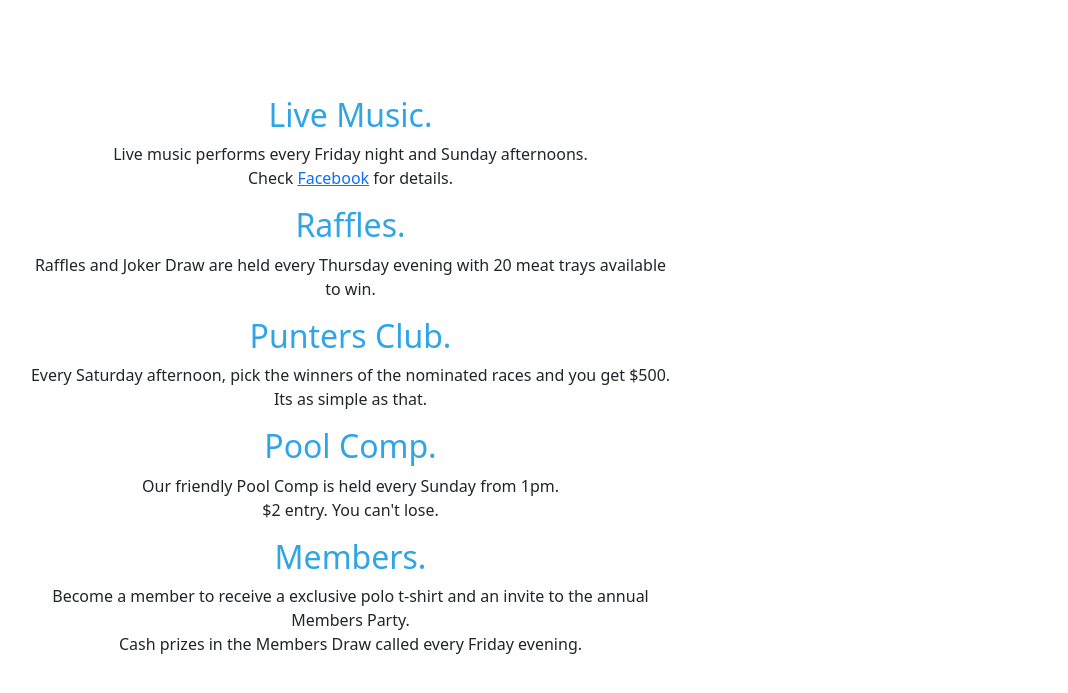
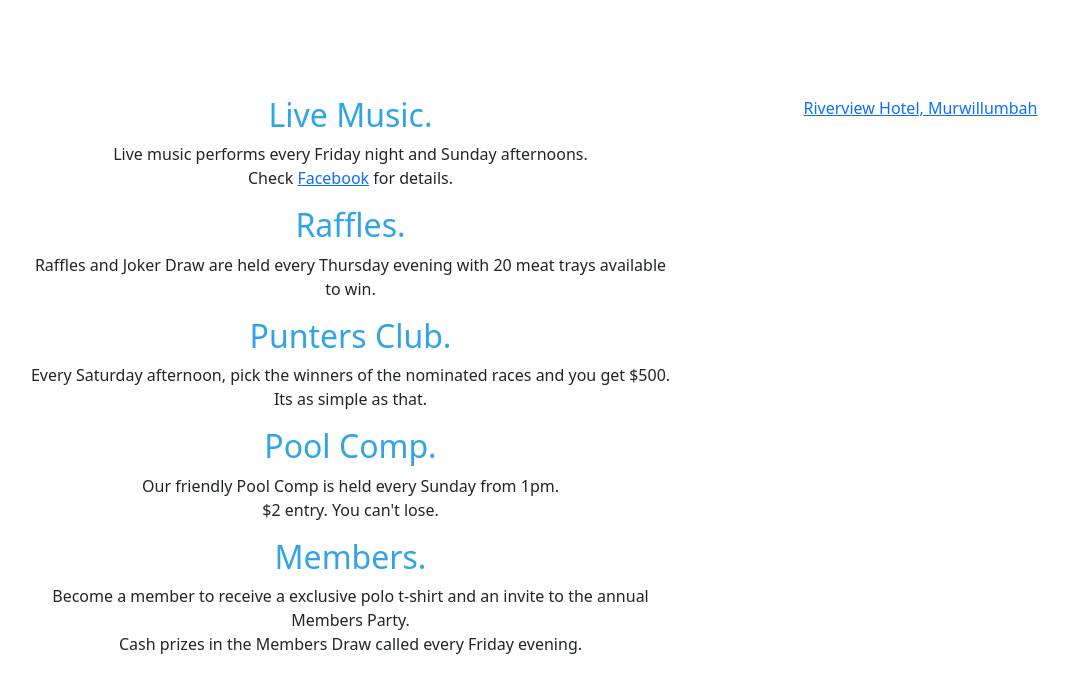
Before and after one commit to RiverviewHotel/RiverviewHotel.github.io, a Jekyll site: the page built from whats-on.html, in a window 1280 px wide, cut to the strip 506-1274 px from the top of the page. Shown: the top 693 px of the strip, without its empty margins (52-1120 px from the left). Built offline with Jekyll 4.4.1, drawn with Linux system fonts in a browser that asks for light colours.

Commit message:
Update fcbk_events.html

```diff
--- a/_includes/fcbk_events.html
+++ b/_includes/fcbk_events.html
@@ -1 +1,3 @@
-<div class="fb-page" data-href="https://www.facebook.com/RiverviewHotel.Murwillumbah/" data-tabs="events" data-width="500" data-height="600" data-small-header="true" data-adapt-container-width="true" data-hide-cover="false" data-show-facepile="false"></div>
+<div class="fb-page" data-href="https://www.facebook.com/RiverviewHotel.Murwillumbah/" data-tabs="events,timeline" data-width="500" data-height="600" data-small-header="true" data-adapt-container-width="true" data-hide-cover="false" data-show-facepile="false">
+    <blockquote cite="https://www.facebook.com/RiverviewHotel.Murwillumbah/" class="fb-xfbml-parse-ignore"><a href="https://www.facebook.com/RiverviewHotel.Murwillumbah/">Riverview Hotel, Murwillumbah</a></blockquote>
+</div>
```
